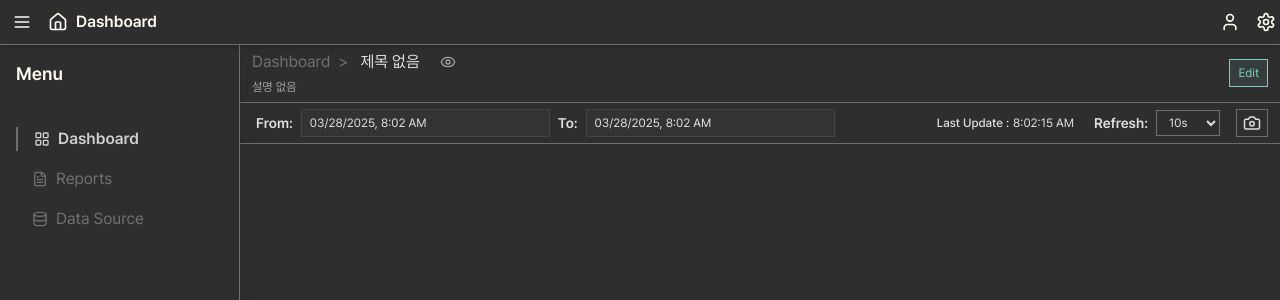
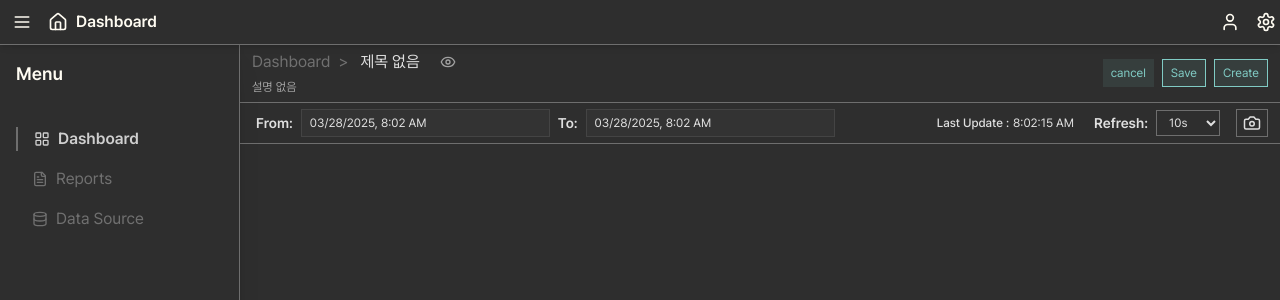
Before and after one commit to m0oMoo/monitoring_client_dark, a Next.js app: page /detail2 in a window 1280 px wide. Shown: the top 300 px of the page. Built offline with nearby package versions, Linux system fonts and the light colour scheme.

Commit message:
feat: Apply edit store state

```diff
--- a/app/components/layout/dashboard/layout.tsx
+++ b/app/components/layout/dashboard/layout.tsx
@@ -2,10 +2,10 @@ import React, { ReactNode, useEffect, useState } from "react";
 import AddChartBar from "@/components/bar/addChartBar";
 import TimeRangeBar from "@/components/bar/timeRangeBar";
 import { useSearchParams } from "next/navigation";
+import { useEditStateStore } from "@/store/useEditStateStore";
 
 const DashboardLayout = ({
   children,
-  isEdit,
   onCreateClick,
   onGridChange,
   modifiable,
@@ -14,7 +14,6 @@ const DashboardLayout = ({
   onCallback,
 }: {
   children: ReactNode;
-  isEdit?: boolean;
   onCreateClick: () => void;
   onGridChange?: () => void;
   modifiable?: boolean;
@@ -26,6 +25,14 @@ const DashboardLayout = ({
   const [to, setTo] = useState<string | null>(null);
   const [refreshTime, setRefreshTime] = useState<number | "autoType">(10);
   const [lastUpdated, setLastUpdated] = useState<string | null>(null);
+
+  const searchParams = useSearchParams();
+  const dashboardId = searchParams.get("id") || "default"; // 대시보드 ID 가져오기
+  const isEdit = useEditStateStore(
+    (state) => state.editStates[dashboardId] ?? false
+  );
+
+  console.log("편집 상태>>>", isEdit);
 
   // 시간 초기화
   useEffect(() => {
@@ -39,7 +46,7 @@ const DashboardLayout = ({
   return (
     <div>
       <AddChartBar
-        isEdit={isEdit ?? false}
+        isEdit={isEdit}
         onCreateClick={onCreateClick}
         modifiable={modifiable}
         onEditClick={onEditClick}
```
